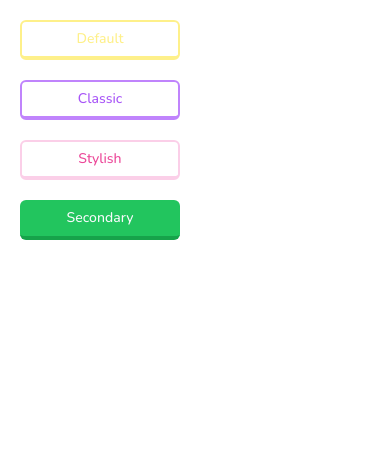
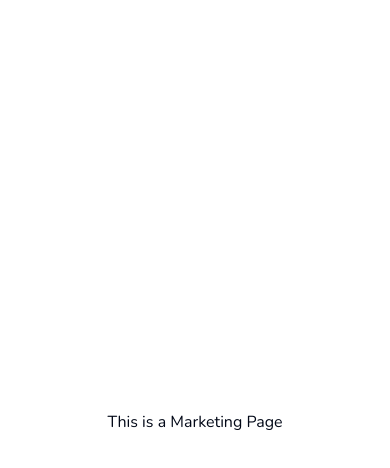
Before and after one commit to arushsingh03/Duolingo-Clone, a Next.js app: page / in a window 390 px wide. Shown: the top 468 px of the page. Built offline with nearby package versions, Linux system fonts and the light colour scheme.

Commit message:
created landing page

```diff
--- /dev/null
+++ b/app/(marketing)/footer.tsx
@@ -0,0 +1,5 @@
+export const Footer = () => {
+    return(
+        <footer className="hidden lg:block h-20 w-full border-t-2 border-slate-300 p-2 ">Footer</footer>
+    );
+};
--- /dev/null
+++ b/app/(marketing)/header.tsx
@@ -0,0 +1,7 @@
+export const Header = () => {
+    return(
+        <header className="h-40 w-full border-b-2 border-slate-200 px-4">
+            Header
+        </header>
+    );
+};
--- /dev/null
+++ b/app/(marketing)/layout.tsx
@@ -0,0 +1,17 @@
+import { Footer } from "./footer";
+import { Header } from "./header";
+type prop = {
+    children: React.ReactNode;
+};
+const MarketingLayout =   ({children}: prop ) => {
+    return(
+        <div className="min-h-screen flex flex-col">
+            <header />
+        <main className="flex-1 flex flex-col items-center justify-center">{children}
+        </main>
+        <footer />
+        </div>
+    );
+};
+
+export default MarketingLayout;
--- /dev/null
+++ b/app/(marketing)/page.tsx
@@ -0,0 +1,9 @@
+import {Button} from "@/components/ui/button";
+
+export default function Home (){
+    return (
+        <div>
+            This is a Marketing Page
+        </div>
+    )
+}
--- a/app/buttons/page.tsx
+++ b/app/buttons/page.tsx
@@ -1,6 +1,13 @@
-const ButtonComponents = () => {
-    return(
-        <div>This is Button Page ...</div>
-    );
-};
-export default ButtonComponents;
+import { Button  } from "@/components/ui/button"
+import { Stylish } from "next/font/google"
+export default function home(){
+  return (
+
+    <div className="p-5 space-y-5 flex flex-col max-w-[200px]">
+      <Button variant={"default"}>Default</Button>
+      <Button variant={"classic"}>Classic</Button>
+      <Button variant={"stylish"}>Stylish</Button>
+      <Button variant={"secondary"}>Secondary</Button>
+    </div>
+  )
+}
--- a/app/page.tsx
+++ /dev/null
@@ -1,14 +0,0 @@
-
-import { Button  } from "@/components/ui/button"
-import { Stylish } from "next/font/google"
-export default function home(){
-  return (
-
-    <div className="p-5 space-y-5 flex flex-col max-w-[200px]">
-      <Button variant={"default"}>Default</Button>
-      <Button variant={"classic"}>Classic</Button>
-      <Button variant={"stylish"}>Stylish</Button>
-      <Button variant={"secondary"}>Secondary</Button>
-    </div>
-  )
-}
```
